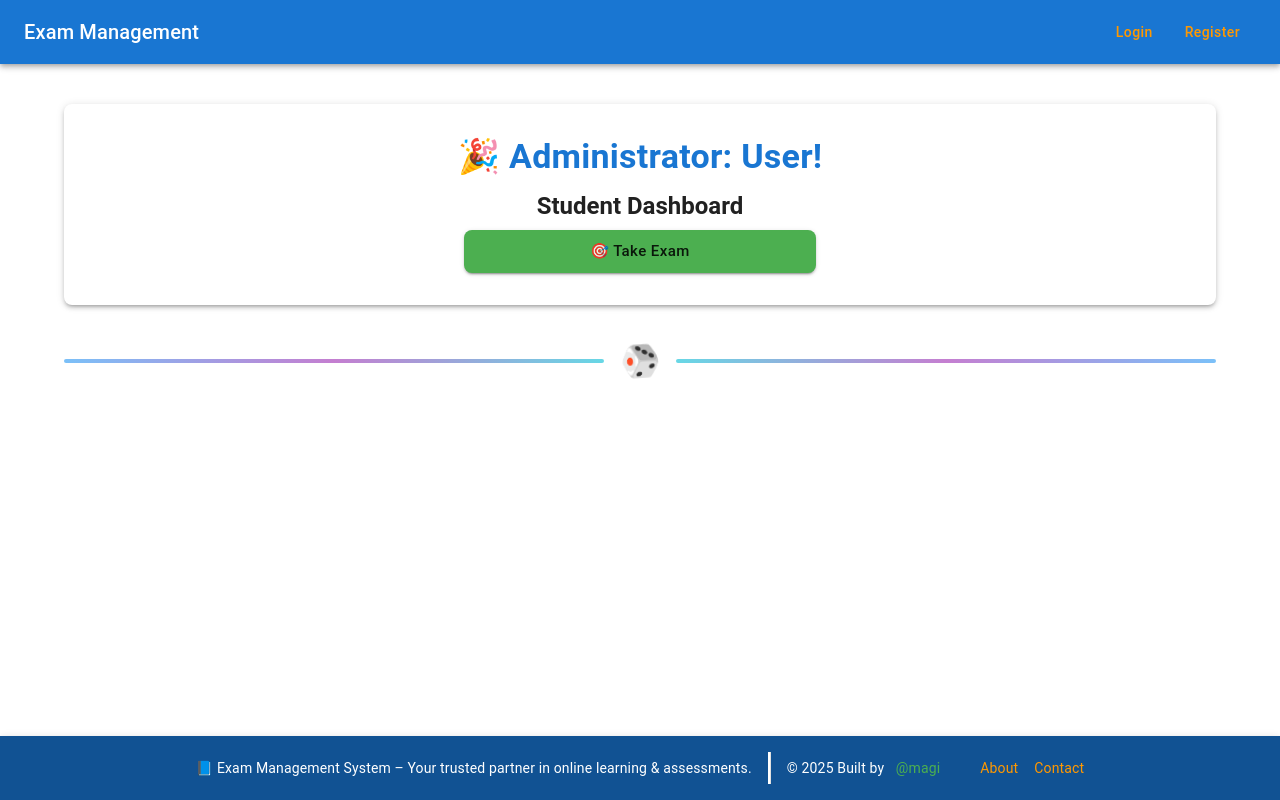
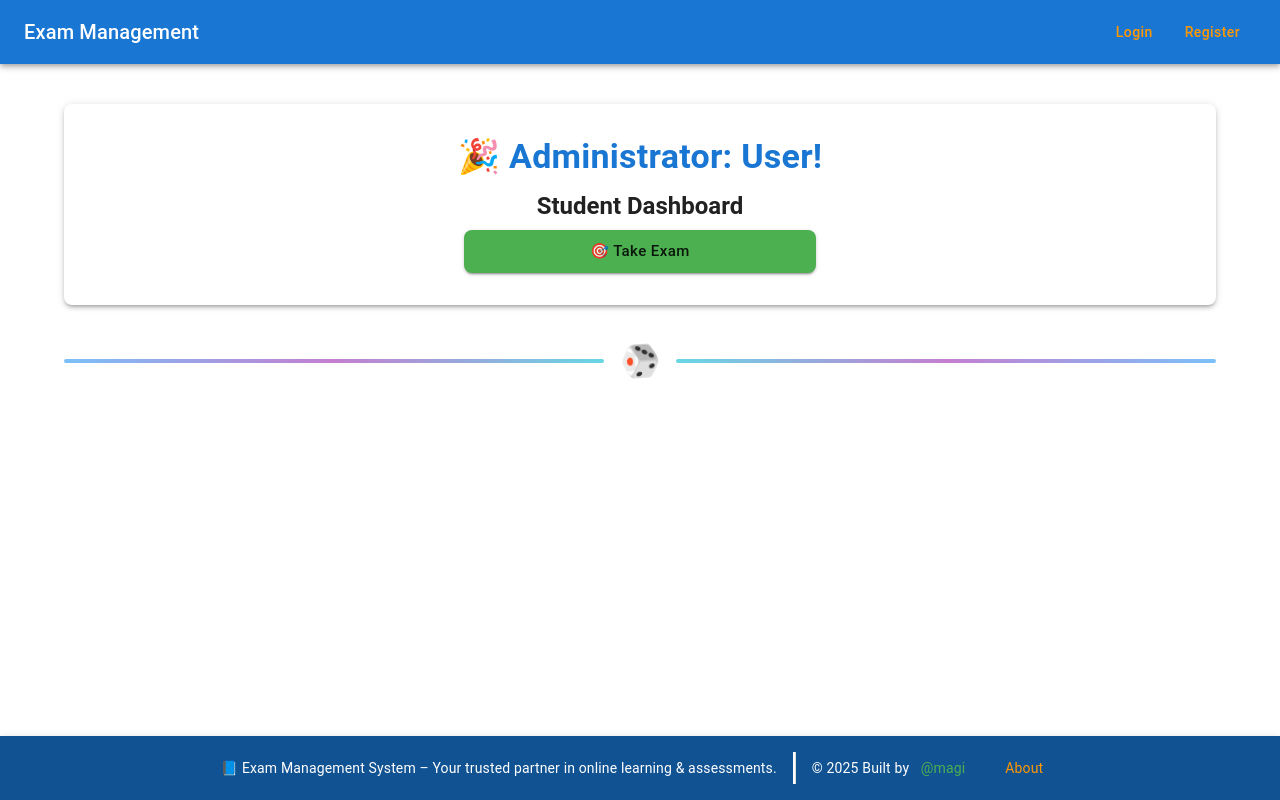
Before and after one commit to casqueen/Intern-exam-system-Frontend-, a React (Create React App) app: page /dashboard in a window 1280 px wide. Built offline with nearby package versions, Linux system fonts and the light colour scheme.

Commit message:
Remove minor part

```diff
--- a/src/components/Footer.jsx
+++ b/src/components/Footer.jsx
@@ -82,15 +82,6 @@ const Footer = () => {
               >
                 About
               </Link>
-              <Link
-                component={RouterLink}
-                to="/contact"
-                color="warning.main"
-                underline="none"
-                aria-label="Contact page"
-              >
-                Contact
-              </Link>
             </Typography>
           </Box>
         </Box>
```
